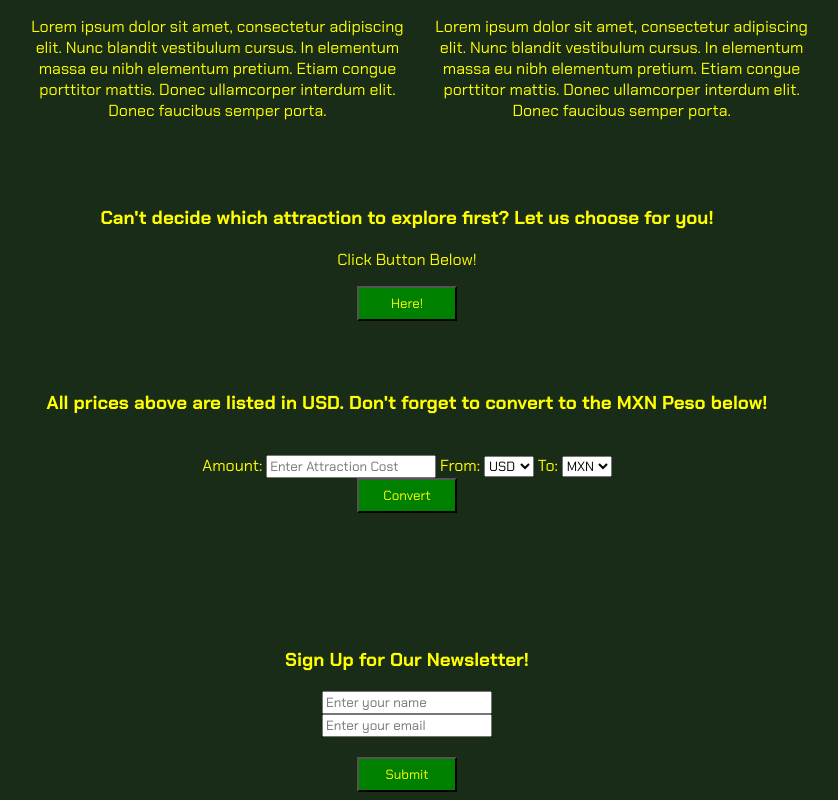
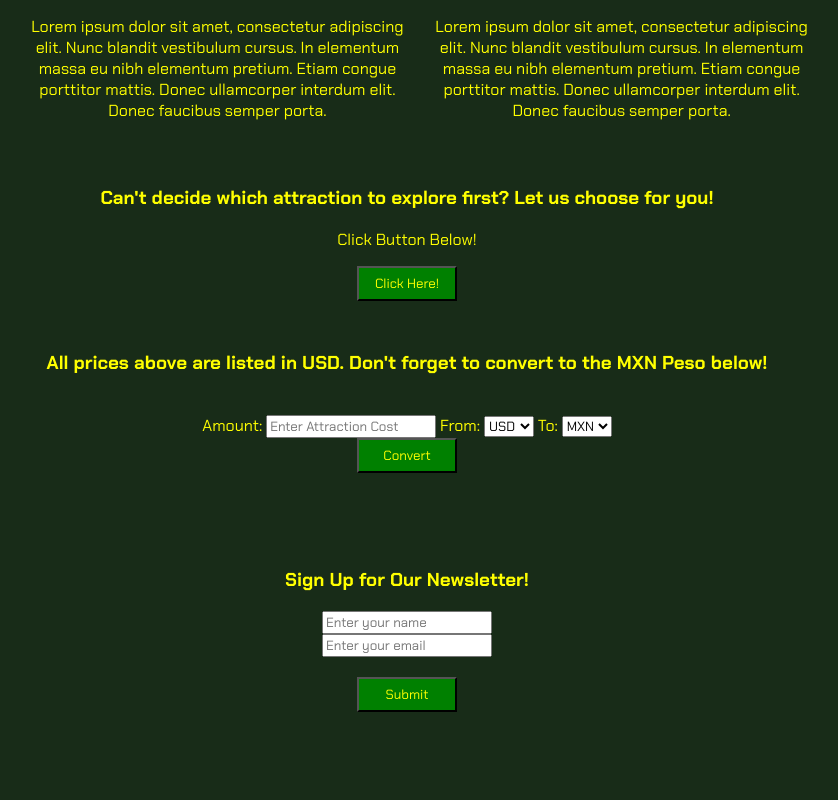
Before and after one commit to DemetriusWingate/Yucatan_Attractions, a plain HTML site: page index.html in a window 1280 px wide. Shown: the part 1987-2787 px from the top of the page, without its empty margins (233-1071 px from the left). After the commit the page ends 2707 px from the top, so only its background shows below. Drawn offline with Linux system fonts and the light colour scheme.

```diff
--- a/index.html
+++ b/index.html
@@ -45,10 +45,7 @@
     <h1> Yucatan Tours </h1>
 </div>
 <div class="flex-container">
-<p class="intro">The Yucatan has so many attractions to offer! Check out some of the region's most popular activities and attractions below!</p>
-
 <!--CountDown Timer-->
-
 <div class="container">
     <h1 id="headline">New Tours Coming This Summer!</h1>
     <div id="countdown">
@@ -61,6 +58,8 @@
     </div>
   </div>
 
+  <!--Begin Tour Options-->
+  <p class="intro">The Yucatan has so many attractions to offer! Check out some of the region's most popular activities and attractions below!</p>
     <div class="flex-child">
     <section id="one">
     <div class="images"><img src=https://source.unsplash.com/hpC8h942zhk></div>
@@ -124,21 +123,14 @@
 </div>
 </div>
 
-
-
-
-
-
 <!--Random Location Generator-->
 <div class="ran_gen">
 <h3 class="randomgen_h3">Can't decide which attraction to explore first? Let us choose for you!</h3>
 <p class="click_here">Click Button Below!</p>
-<input class="submit_btn" type="button" value="Here!" onclick="randomAttractionGenerator()">
+<input class="submit_btn" type="button" value="Click Here!" onclick="randomAttractionGenerator()">
 </div>
 
-
 <!--USD Converter-->
-
 <h3>All prices above are listed in USD. Don't forget to convert to the MXN Peso below!</h3>
 <br>
     <form action="" id="converter">
@@ -158,10 +150,7 @@
     </form>
     <p id="output"></p>
 
-
-
-
-<!-- Form-->
+<!-- Newsletter Sign-Up Form-->
 <div class="sign_up">
 <h3>Sign Up for Our Newsletter!</h3>
         <div>
@@ -170,15 +159,13 @@
             <input type="email" name="" id="email" placeholder="Enter your email">
             <br>
           </div>
-
     </div>
 
-<!--Button-->
+<!--Newsletter Submit Button-->
 <div id="newsletter_btn">
   <input class="submit_btn" type="button" value="Submit" onclick="formValidate();">
 </section>
 </div>
-
 </main>
     <script src="main.js"></script>
 </body>
--- a/style.css
+++ b/style.css
@@ -89,7 +89,7 @@ background-repeat: no-repeat;
     .randomgen_h3, h3 {
       text-align: center;
       color: yellow;
-      padding-top: 50px;
+      padding-top: 30px;
     }
 
     .submit_btn {
@@ -114,7 +114,7 @@ background-repeat: no-repeat;
     }
 
     .sign_up {
-      padding-top: 50px;
+      padding-top: 30px;
     }
 
 
@@ -145,6 +145,7 @@ background-repeat: no-repeat;
         color: #333;
         margin: 0 auto;
         text-align: center;
+
       }
 
       .container h1 {
```
Also changed, not shown: 1 other file.
